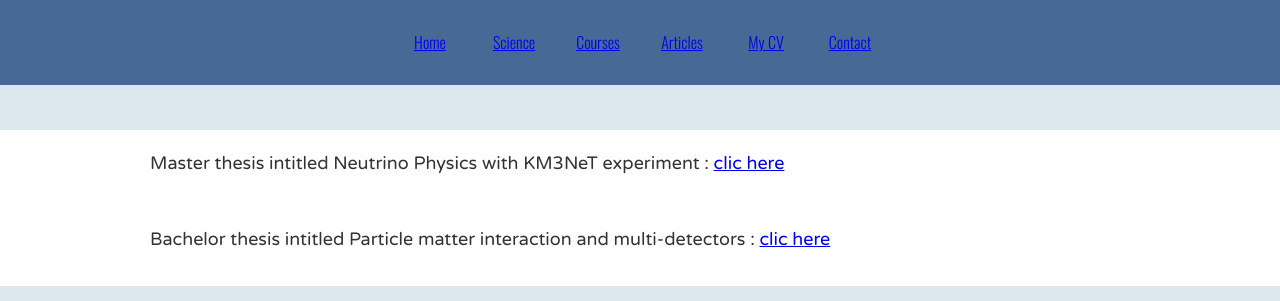
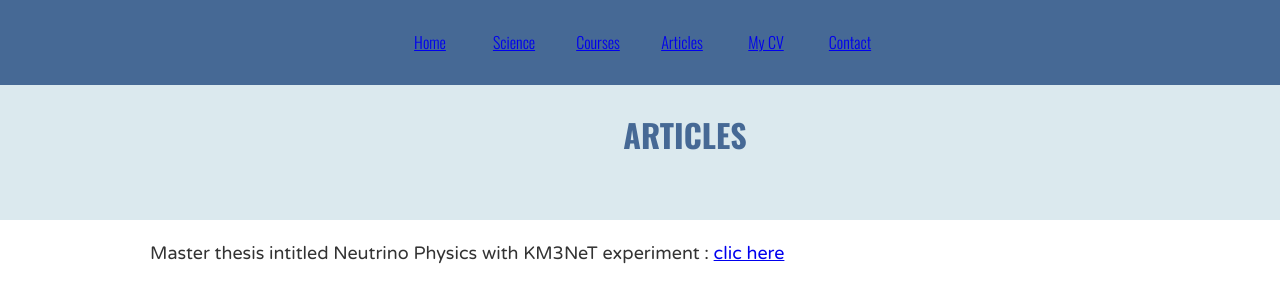
Before and after one commit to MarouaneBENHASSI/marouane.benhassi, a plain HTML site: page articles.html in a window 1280 px wide. Shown: the top 301 px of the page. Drawn offline with nearby package versions, Linux system fonts and the light colour scheme.

Commit message:
Update articles.html

```diff
--- a/articles.html
+++ b/articles.html
@@ -19,7 +19,7 @@
   </header>
 
   <div class="welcome">
-    <!-- <h1><strong>Welcome</strong> to my personal web site</h1> -->
+    <h1><strong>Articles</strong></h1>
   </div>
      <br><br><br>
 
```
